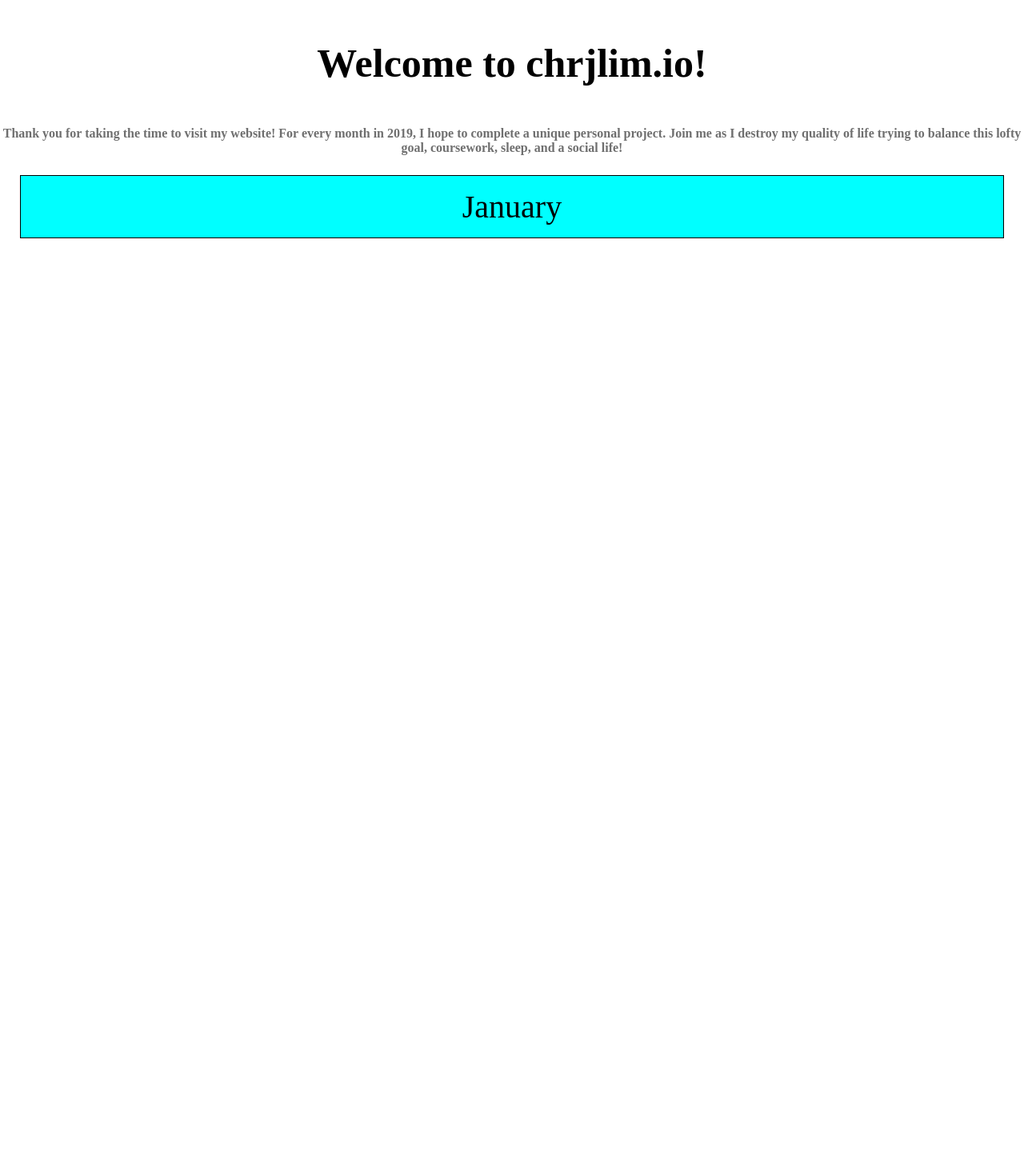
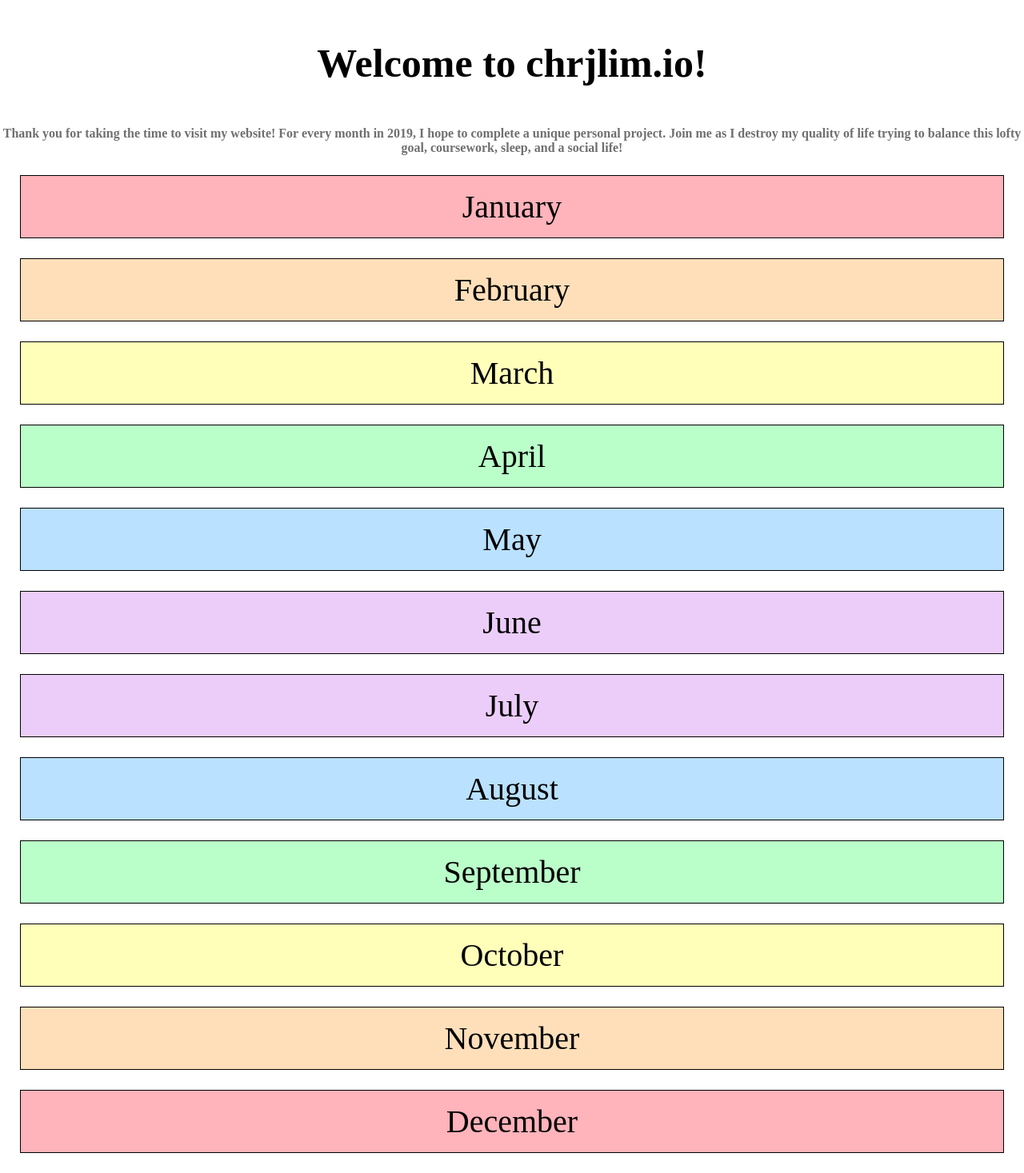
Before and after one commit to climc118/chrjlim, a Django app: page /surface/home in a window 1280 px wide. Shown: the whole page at 80% size. Before the commit the page ends 298 px from the top, so only its background shows below. Run offline with Django 3.2, Linux system fonts and the light colour scheme.

Commit message:
add some cute colors

```diff
--- a/surface/static/surface/style.css
+++ b/surface/static/surface/style.css
@@ -1,11 +1,11 @@
 .container-month {
     width: auto;
     border: 1px solid #000000;
-    background-color: aqua;
     padding: 15px;
     margin: 25px;
+    text-align: center;
 }
 
-.label {
+.label-month {
     font-size: 40px;
 }
--- a/surface/templates/surface/surface_home.html
+++ b/surface/templates/surface/surface_home.html
@@ -2,8 +2,63 @@
 {% load static %}
 {% block content %}
     <a href="home">
-        <div class="container-month" style="text-align:center">
-            <div class="label">January</div>
+        <div class="container-month" style="background-color:#ffb3ba">
+            <div class="label-month">January</div>
+        </div>
+    </a>
+    <a href="home">
+        <div class="container-month" style="background-color:#ffdfba">
+            <div class="label-month">February</div>
+        </div>
+    </a>
+    <a href="home">
+        <div class="container-month" style="background-color:#ffffba">
+            <div class="label-month">March</div>
+        </div>
+    </a>
+    <a href="home">
+        <div class="container-month" style="background-color:#baffc9">
+            <div class="label-month">April</div>
+        </div>
+    </a>
+    <a href="home">
+        <div class="container-month" style="background-color:#bae1ff">
+            <div class="label-month">May</div>
+        </div>
+    </a>
+    <a href="home">
+        <div class="container-month" style="background-color:#eccdfa">
+            <div class="label-month">June</div>
+        </div>
+    </a>
+    <a href="home">
+        <div class="container-month" style="background-color:#eccdfa">
+            <div class="label-month">July</div>
+        </div>
+    </a>
+    <a href="home">
+        <div class="container-month" style="background-color:#bae1ff">
+            <div class="label-month">August</div>
+        </div>
+    </a>
+    <a href="home">
+        <div class="container-month" style="background-color:#baffc9">
+            <div class="label-month">September</div>
+        </div>
+    </a>
+    <a href="home">
+        <div class="container-month" style="background-color:#ffffba">
+            <div class="label-month">October</div>
+        </div>
+    </a>
+    <a href="home">
+        <div class="container-month" style="background-color:#ffdfba">
+            <div class="label-month">November</div>
+        </div>
+    </a>
+    <a href="home">
+        <div class="container-month" style="background-color:#ffb3ba">
+            <div class="label-month">December</div>
         </div>
     </a>
 {% endblock %}
```
